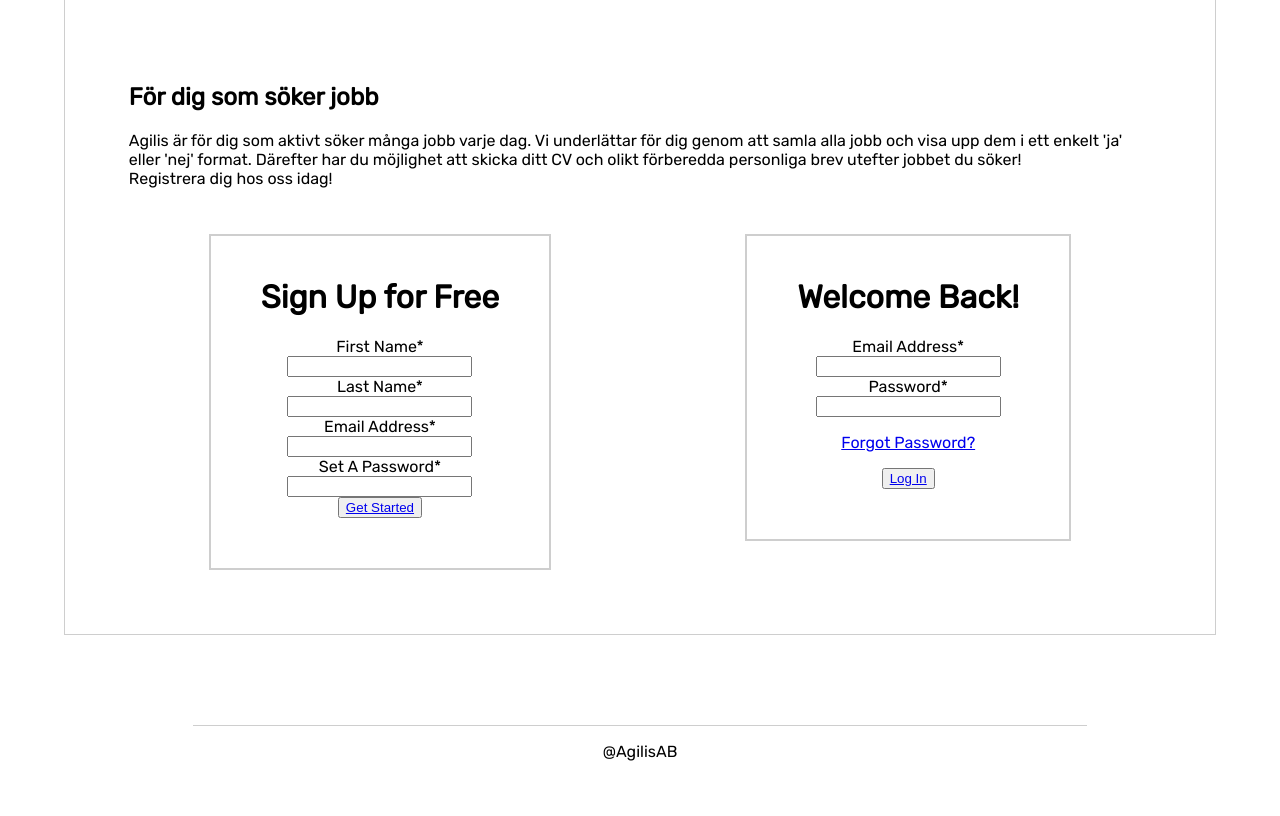
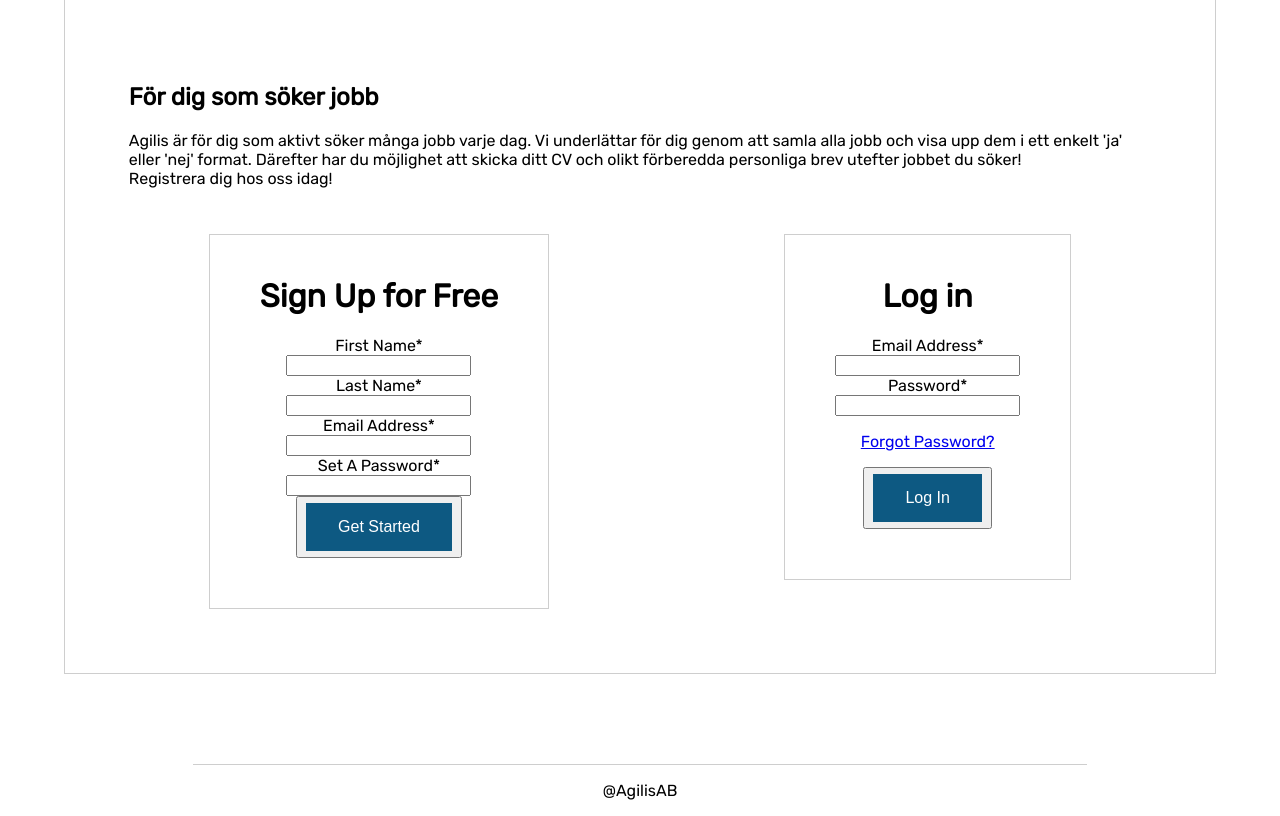
Before and after one commit to natbjo93/agilis, a Bottle app: page / in a window 1280 px wide. Shown: the part 222-1038 px from the top of the page. Before the commit the page ends 983 px from the top, so only its background shows below. Run offline with Bottle, Linux system fonts and the light colour scheme; parts of the project's set-up code (start-up, migrations or seed data) failed here and were passed over; some libraries are stand-ins or nearby versions.

Commit message:
css button

```diff
--- a/static/style.css
+++ b/static/style.css
@@ -20,7 +20,7 @@ body {
     float: right;
     margin-right: 80px;
     text-align: center;
-    border: 2px solid rgb(206, 206, 206);
+    border: 1px solid rgb(206, 206, 206);
     padding: 50px;
     padding-top: 20px;
     margin-top: 30px;
@@ -31,7 +31,7 @@ body {
     float: left;
     margin-left: 80px;
     text-align: center;
-    border: 2px solid rgb(206, 206, 206);
+    border: 1px solid rgb(206, 206, 206);
     padding: 50px;
     padding-top: 20px;
     margin-top: 30px;
@@ -87,3 +87,20 @@ footer {
     margin: auto;
     text-align: center;
 }
+
+.button {
+    background-color: rgb(13, 89, 130);
+    border: none;
+    color: white;
+    padding: 15px 32px;
+    text-align: center;
+    text-decoration: none;
+    display: inline-block;
+    font-size: 16px;
+    margin: 4px 2px;
+    cursor: pointer;
+  }
+
+  .button:hover {
+    background-color: white;
+    color:rgb(13, 89, 130);
--- a/views/index.html
+++ b/views/index.html
@@ -46,12 +46,11 @@
                             </div>
 
                             <div class="field-wrap">
-                            <label>
-                                Email Address<span class="req">*</span><br>
-                            </label>
-                            <input type="email"required autocomplete="off"/>
-                            </div>
-
+                                <label>
+                                    Email Address<span class="req">*</span><br>
+                                </label>
+                                <input type="email"required autocomplete="off"/>
+                                </div>
                             <div class="field-wrap">
                             <label>
                                 Set A Password<span class="req">*</span><br>
@@ -60,7 +59,7 @@
                             </div>
 
                             <button type="submit">
-                                <a href="profil.html" class="button button-block"/>Get Started</a>
+                                <a href="profil.html" class="button"/>Get Started</a>
                             </button>
 
 
@@ -69,7 +68,8 @@
                         </div>
 
                         <div id="login">
-                            <h1>Welcome Back!</h1>
+                            <h1>Log in</h1>
+
 
                             <form action="/" method="post">
 
@@ -90,7 +90,7 @@
                             <p class="forgot"><a href="#">Forgot Password?</a></p>
 
                             <button type="submit">
-                                <a href="login.html" class="button button-block"/>Log In</a>
+                                <a href="login.html" class="button"/>Log In</a>
                             </button>
 
                             </form>
--- /dev/null
+++ b/views/script.js
@@ -0,0 +1,9 @@
+function ValidateEmail(mail)
+{
+ if (/^\w+([\.-]?\w+)*@\w+([\.-]?\w+)*(\.\w{2,3})+$/.test(myForm.emailAddr.value))
+  {
+    return (true)
+  }
+    alert("You have entered an invalid email address!")
+    return (false)
+}
```
Also changed, not shown: view/script.js (deleted, +0 -43 lines).
